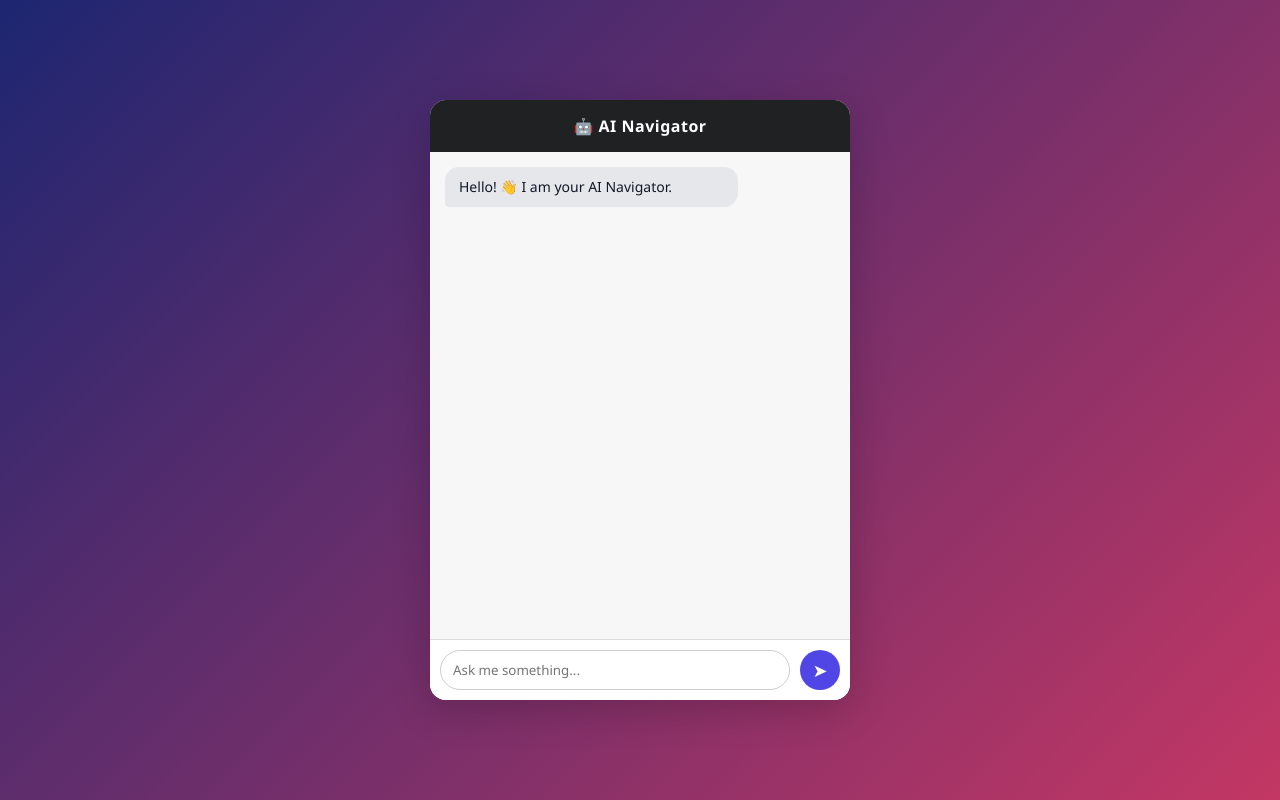
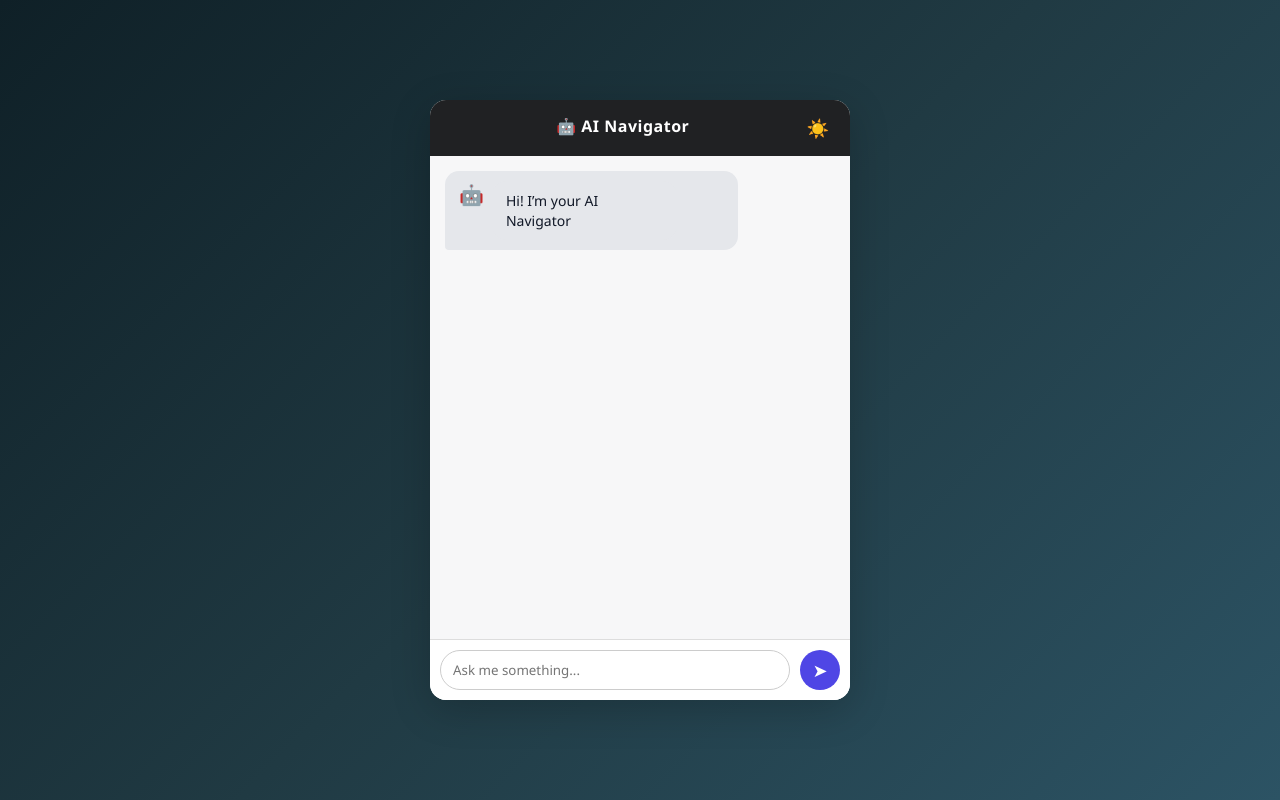
Before and after one commit to ChandraprakashR1011/ai-navigator-chatbot, a React (Create React App) app: page / in a window 1280 px wide. Built offline with nearby package versions, Linux system fonts and the light colour scheme.

Commit message:
Updated Dark/Light mode

```diff
--- a/src/App.css
+++ b/src/App.css
@@ -91,3 +91,50 @@
 .chat-input button:hover {
   background: #3730a3;
 }
+.message {
+  display: flex;
+  align-items: flex-start;
+  gap: 8px;
+}
+
+.avatar {
+  font-size: 20px;
+}
+
+.text {
+  padding: 10px 14px;
+  border-radius: 14px;
+  max-width: 70%;
+}
+
+.message.user .text {
+  background: #4f46e5;
+  color: white;
+}
+
+.message.bot .text {
+  background: #e5e7eb;
+  color: #111827;
+}
+
+.typing {
+  padding: 6px 12px;
+  font-size: 13px;
+  color: #555;
+}
+.dark {
+  background: linear-gradient(135deg, #0f2027, #203a43, #2c5364);
+}
+
+.light {
+  background: linear-gradient(135deg, #e0eafc, #cfdef3);
+}
+
+.toggle {
+  float: right;
+  background: none;
+  border: none;
+  color: white;
+  cursor: pointer;
+  font-size: 18px;
+}
--- a/src/components/ChatApp.jsx
+++ b/src/components/ChatApp.jsx
@@ -1,16 +1,24 @@
 import { useState } from "react";
+import ChatMessages from "./ChatMessages";
 import ChatInput from "./ChatInput";
-import ChatMessages from "./ChatMessages";
 
 function ChatApp() {
   const [messages, setMessages] = useState([
-    { text: "Hello! 👋 I am your AI Navigator.", sender: "bot" }
+    { text: "Hi! I’m your AI Navigator ", sender: "bot" }
   ]);
 
+  const [dark, setDark] = useState(true);
+
   return (
-    <div className="app-bg">
+    <div className={dark ? "app-bg dark" : "app-bg light"}>
       <div className="chat-card">
-        <div className="chat-header">🤖 AI Navigator</div>
+        <div className="chat-header">
+          🤖 AI Navigator
+          <button onClick={() => setDark(!dark)} className="toggle">
+            {dark ? "☀️" : "🌙"}
+          </button>
+        </div>
+
         <ChatMessages messages={messages} />
         <ChatInput messages={messages} setMessages={setMessages} />
       </div>
--- a/src/components/ChatInput.jsx
+++ b/src/components/ChatInput.jsx
@@ -2,30 +2,76 @@ import { useState } from "react";
 
 function ChatInput({ messages, setMessages }) {
   const [input, setInput] = useState("");
+  const [typing, setTyping] = useState(false);
 
   const sendMessage = () => {
     if (!input.trim()) return;
 
-    setMessages([
-      ...messages,
-      { text: input, sender: "user" },
-      { text: "I am learning 🤖. More features coming soon!", sender: "bot" }
+    setMessages(prev => [
+      ...prev,
+      { text: input, sender: "user" }
     ]);
 
     setInput("");
+    setTyping(true);
+
+setTimeout(() => {
+  const userText = input.toLowerCase();
+
+  if (userText.includes("image")) {
+    setMessages(prev => [
+      ...prev,
+      {
+        text: " Here are popular AI Image tools:",
+        sender: "bot"
+      },
+      {
+        text: "• DALL·E\n• Midjourney\n• Stable Diffusion",
+        sender: "bot"
+      }
+    ]);
+  }
+  else if (userText.includes("coding")) {
+    setMessages(prev => [
+      ...prev,
+      {
+        text: " Coding AI tools you can try:",
+        sender: "bot"
+      },
+      {
+        text: "• ChatGPT\n• GitHub Copilot\n• Codeium",
+        sender: "bot"
+      }
+    ]);
+  }
+  else {
+    setMessages(prev => [
+      ...prev,
+      {
+        text: " I can help you navigate AI tools. Try asking about image, coding, or design.",
+        sender: "bot"
+      }
+    ]);
+  }
+
+  setTyping(false);
+}, 1200);
+
   };
 
   return (
+    <>
+      {typing && <div className="typing"> Bot is typing...</div>}
       <div className="chat-input">
         <input
-        type="text"
-        placeholder="Ask me something..."
           value={input}
           onChange={(e) => setInput(e.target.value)}
           onKeyDown={(e) => e.key === "Enter" && sendMessage()}
+          placeholder="Ask me something..."
         />
         <button onClick={sendMessage}>➤</button>
       </div>
+    </>
   );
 }
 
--- a/src/components/ChatMessages.jsx
+++ b/src/components/ChatMessages.jsx
@@ -1,14 +1,27 @@
+import { useEffect, useRef } from "react";
+
 function ChatMessages({ messages }) {
+  const bottomRef = useRef(null);
+
+  useEffect(() => {
+    bottomRef.current?.scrollIntoView({ behavior: "smooth" });
+  }, [messages]);
+
   return (
     <div className="chat-messages">
       {messages.map((msg, index) => (
         <div
           key={index}
-          className={`message ${msg.sender === "user" ? "user" : "bot"}`}
+          className={`message ${msg.sender}`}
         >
-          {msg.text}
+        {msg.sender === "bot" && (
+        <span className="avatar">🤖</span>
+        )}
+        <span className="text">{msg.text}</span>
+
         </div>
       ))}
+      <div ref={bottomRef}></div>
     </div>
   );
 }
```
Lines whose indentation alone changed are shown as unchanged.
